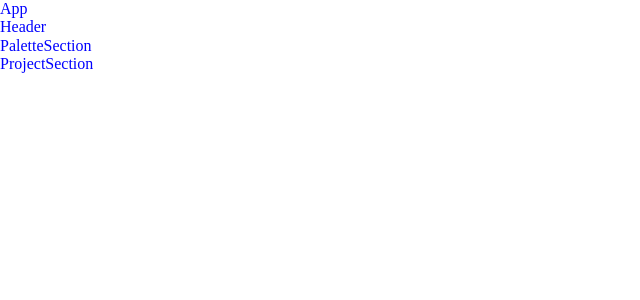
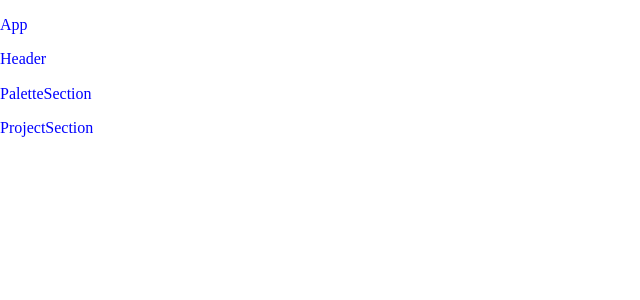
Before and after one commit to shannonmoranetz/palette-picker, a React (Create React App) app: page / in a window 1280 px wide. Shown: the top 300 px of the page, without its empty margins (0-640 px from the left). Built offline with nearby package versions, Linux system fonts and the light colour scheme; no server answers.

Commit message:
Adds component boilerplate

```diff
--- a/src/components/Header/Header.js
+++ b/src/components/Header/Header.js
@@ -2,7 +2,9 @@ import React from 'react';
 
 export const Header = () => {
     return (
-        <div className="Header">Header</div>
+        <div className="Header">
+            <p>Header</p>
+        </div>
     )
 }
 
--- a/src/components/PaletteSection/PaletteSection.js
+++ b/src/components/PaletteSection/PaletteSection.js
@@ -2,7 +2,9 @@ import React from 'react';
 
 export const PaletteSection = () => {
     return (
-        <div className="PaletteSection">PaletteSection</div>
+        <div className="PaletteSection">
+            <p>PaletteSection</p>
+        </div>
     )
 }
 
--- a/src/components/ProjectSection/ProjectSection.js
+++ b/src/components/ProjectSection/ProjectSection.js
@@ -2,7 +2,9 @@ import React from 'react';
 
 export const ProjectSection = () => {
     return (
-        <div className="ProjectSection">ProjectSection</div>
+        <div className="ProjectSection">
+            <p>ProjectSection</p>
+        </div>
     )
 }
 
--- a/src/containers/App/App.js
+++ b/src/containers/App/App.js
@@ -5,7 +5,7 @@ import Header from '../../components/Header/Header';
 import PaletteSection from '../../components/PaletteSection/PaletteSection';
 import ProjectSection from '../../components/ProjectSection/ProjectSection';
 
-class App extends Component {
+export class App extends Component {
   constructor() {
     super();
     this.state = {
@@ -20,7 +20,7 @@ class App extends Component {
     return (
       <div className="App">
         <header className="App-header">
-          App
+          <p>App</p>
           <Header />
           <PaletteSection />
           <ProjectSection />
```
Also changed, not shown: src/components/ColorBox/ColorBox.js (+11 -0 lines), src/components/PaletteControls/PaletteControls.js (+13 -0 lines), src/containers/Color/Color.js (+13 -0 lines), src/containers/ProjectControls/ProjectControls.js (+13 -0 lines), src/containers/ProjectList/ProjectList.js (+13 -0 lines), src/containers/Search/Search.js (+13 -0 lines).
